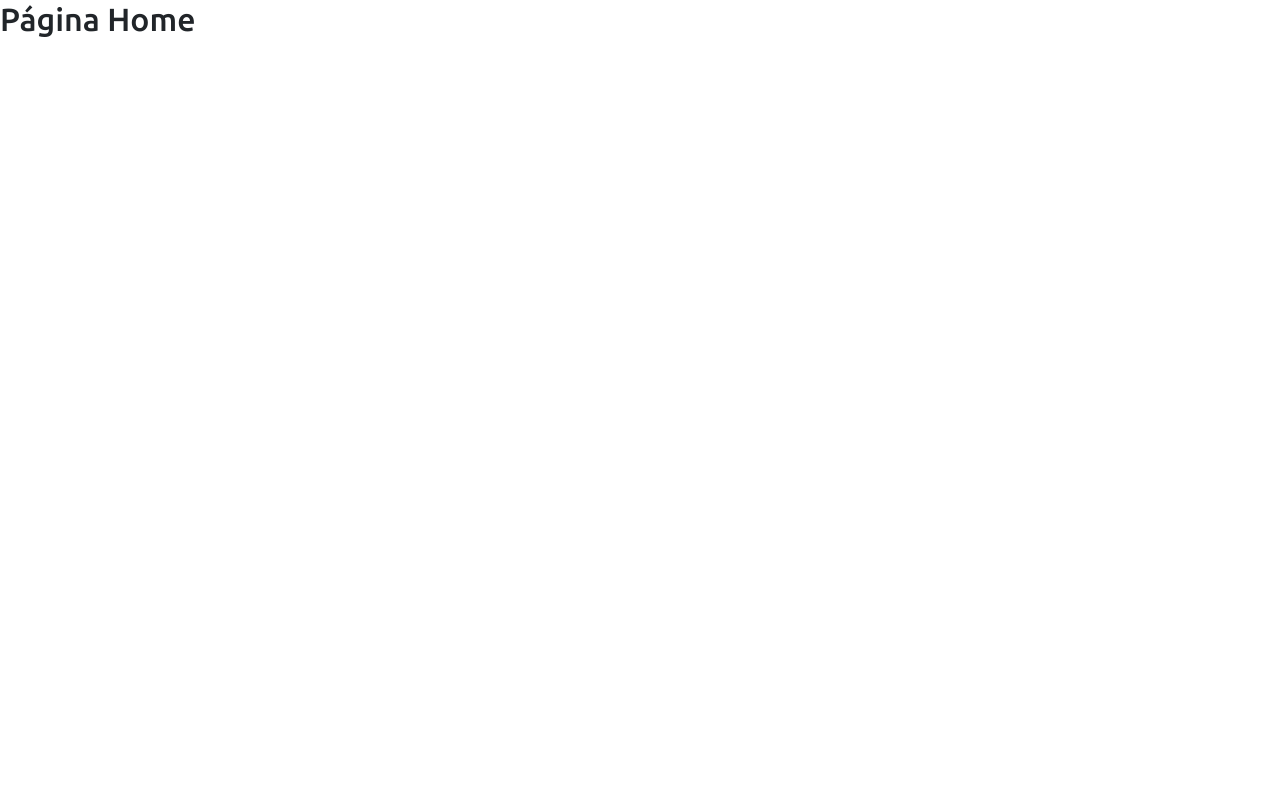
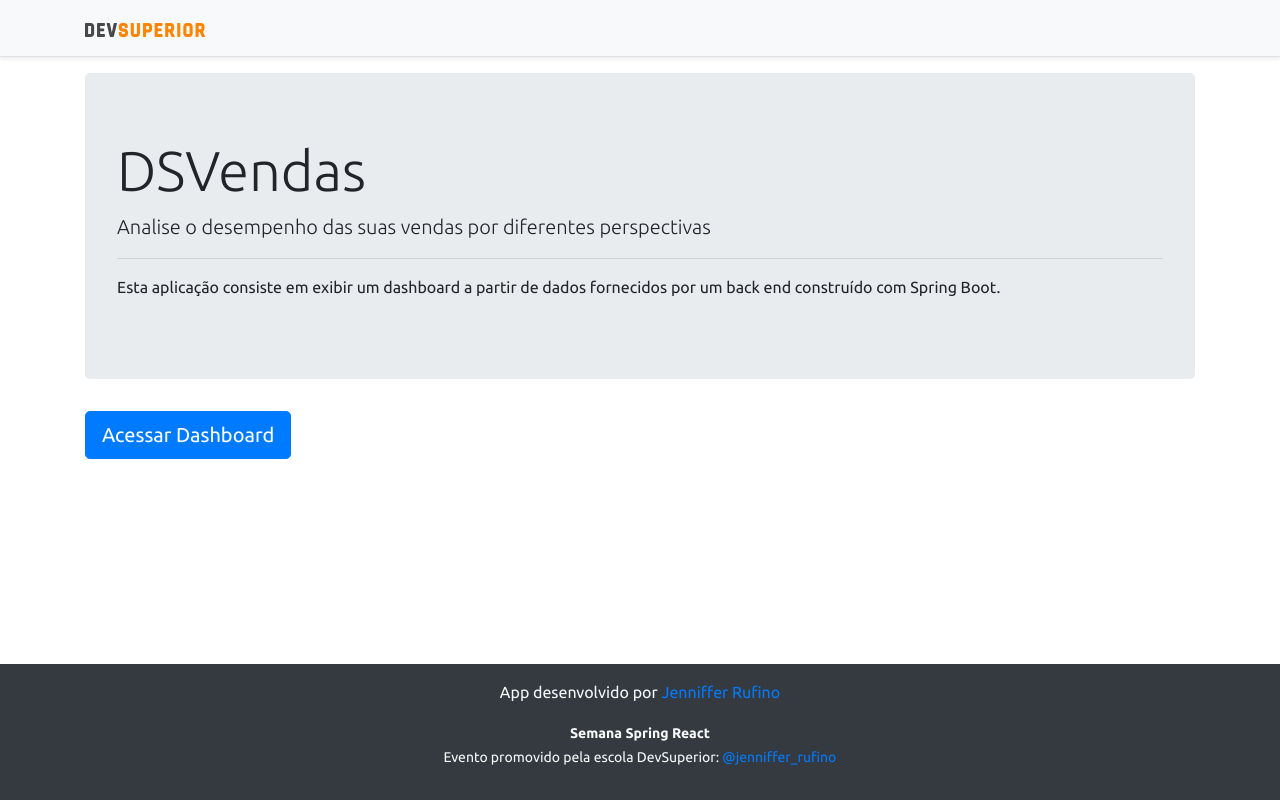
Before and after one commit to JennifferRufino/dsvendas, a React (Create React App) app in the folder frontend/: page / in a window 1280 px wide. Built offline with nearby package versions, Linux system fonts and the light colour scheme.

Commit message:
Home, navigation

```diff
--- a/frontend/src/components/NavBar/index.tsx
+++ b/frontend/src/components/NavBar/index.tsx
@@ -1,4 +1,5 @@
 import React from 'react';
+import { Link } from 'react-router-dom';
 import ImgDsDark from '../../assets/img/ds_dark.svg';
 
 function NavBar() {
@@ -6,7 +7,9 @@
         <div className="d-flex flex-column flex-md-row align-items-center p-3 px-md-4 mb-3 bg-light border-bottom shadow-sm">
             <div className="container">
                 <nav className="my-2 my-md-0 mr-md-3">
-                    <img src={ImgDsDark} alt="DevSuperior" width="120" />
+                    <Link to="/">
+                        <img src={ImgDsDark} alt="DevSuperior" width="120" />
+                    </Link>
                 </nav>
             </div>
         </div>
--- a/frontend/src/pages/Home/index.tsx
+++ b/frontend/src/pages/Home/index.tsx
@@ -1,10 +1,23 @@
 import React from 'react';
+import Footer from 'components/Footer';
+import NavBar from 'components/NavBar';
+import {Link} from 'react-router-dom';
 
 function Home() {
     return (
-        <div>
-            <h2>Página Home</h2>
-        </div>
+        <>
+            <NavBar />
+            <div className="container">
+                <div className="jumbotron">
+                    <h1 className="display-4">DSVendas</h1>
+                    <p className="lead">Analise o desempenho das suas vendas por diferentes perspectivas</p>
+                    <hr />
+                    <p>Esta aplicação consiste em exibir um dashboard a partir de dados fornecidos por um back end construído com Spring Boot.</p>
+                </div>
+                <Link className = "btn btn-primary btn-lg" to="/dashboard"> Acessar Dashboard </Link>
+            </div>
+            <Footer />
+        </>
     );
 }
 
```
